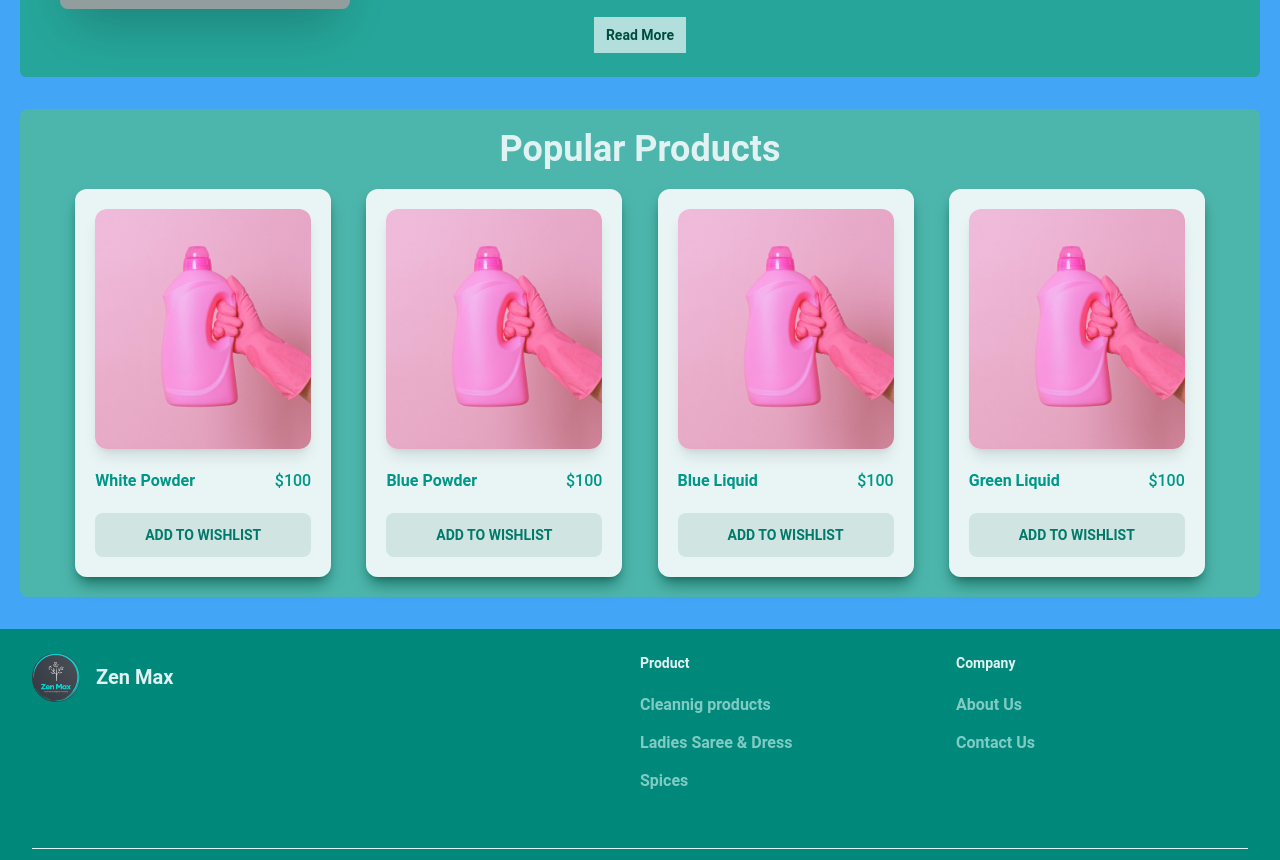
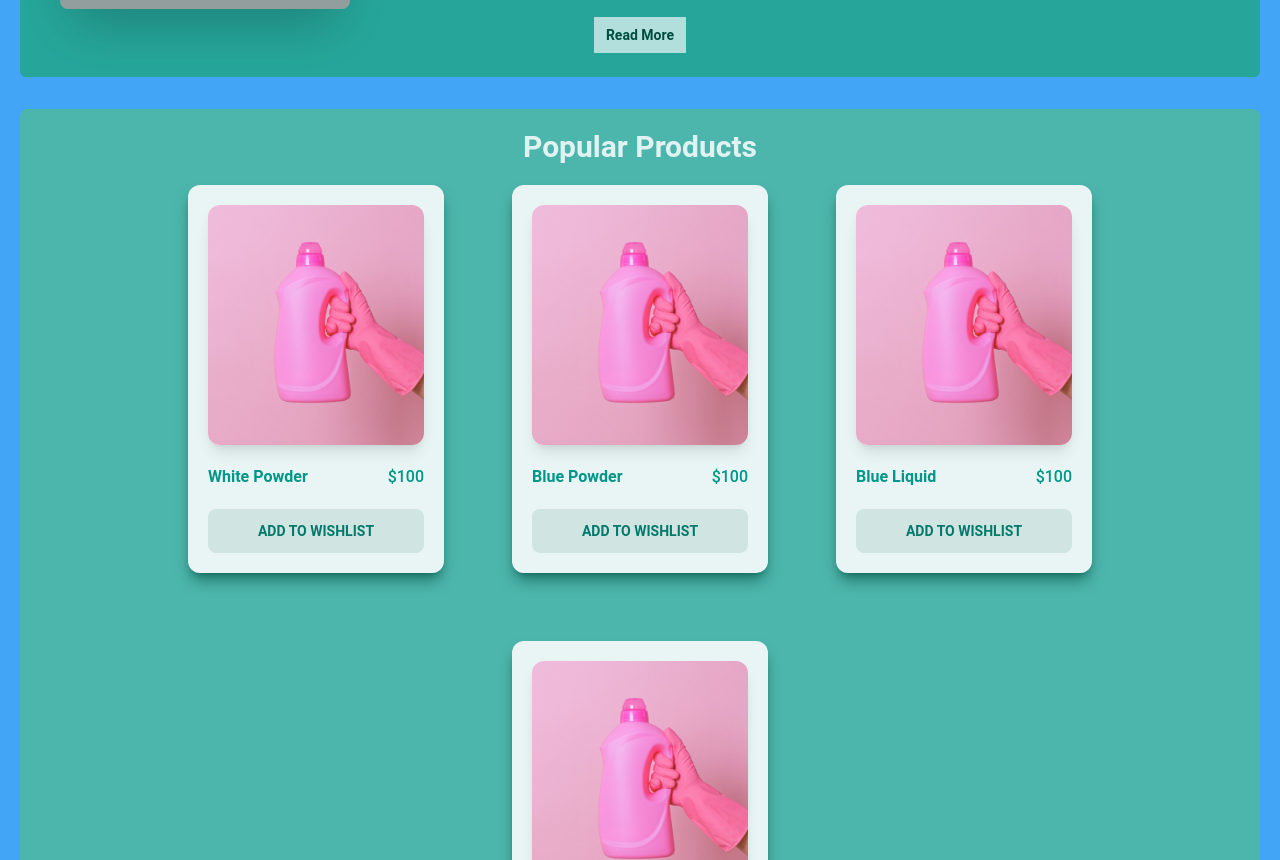
Before and after one commit to AnsariYasirArfat/Ecommerce-FullStack-Project, a React (Vite) app in the folder client/: page / in a window 1280 px wide. Shown: the part 817-1677 px from the top of the page. Built offline with nearby package versions, Linux system fonts and the light colour scheme; grey boxes are pictures that could not be loaded.

Commit message:
added gap classes to make ProductCards proper placed

```diff
--- a/client/src/Components/PopularProduct.jsx
+++ b/client/src/Components/PopularProduct.jsx
@@ -26,10 +26,10 @@ function PopularProduct() {
   return (
     <>
       <section className="my-8 mx-3 sm:mx-6 md:mx-8 lg:mx-5 p-5 bg-teal-300 rounded-lg">
-        <h1 className="pb-5 text-2xl sm:text-3xl xl:text-4xl 2xl:text-5xl  font-bold text-center text-teal-50">
+        <h1 className="pb-5 text-xl sm:text-2xl xl:text-3xl 2xl:text-4xl  font-bold text-center text-teal-50">
           Popular Products
         </h1>
-        <div className="flex flex-wrap justify-center sm:justify-evenly">
+        <div className="pb-8 flex flex-wrap justify-center gap-4 sm:gap-9 md:gap-[4.25rem]">
           {popularProducts.map((popularProduct) => {
             return (
               <ProductCard key={popularProduct.Name} Product={popularProduct} />
```
